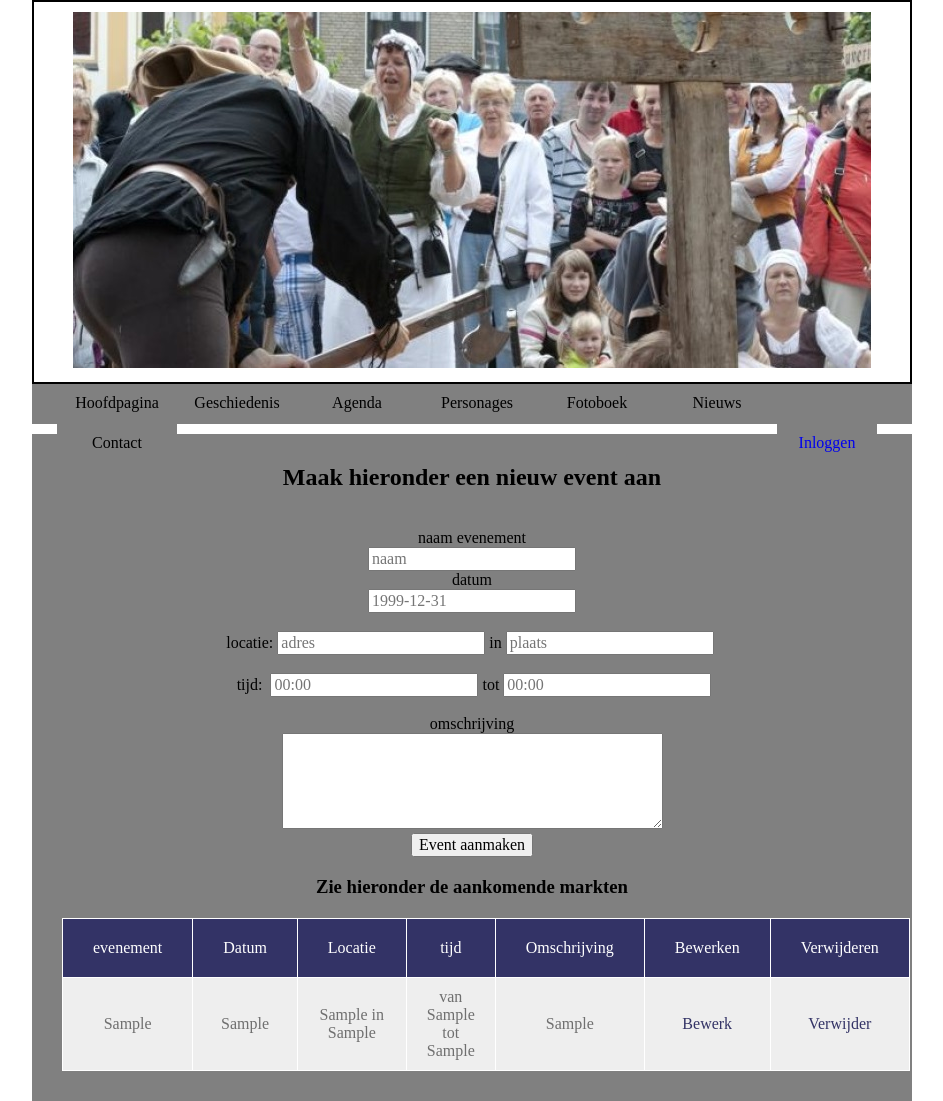
After one commit to Svries/KBSLLH, a PHP site: page /eventmaken.php in a window 1280 px wide. The commit adds this page. Shown: the whole page, without its empty margins (168-1111 px from the left). Run offline with PHP 8.4, Linux system fonts and the light colour scheme; tables that the repository leaves empty or names only in its code hold one stand-in row (values such as "Sample post"); some web fonts are replaced.

Commit message:
event maken

```diff
--- /dev/null
+++ b/eventmaken.php
@@ -0,0 +1,125 @@
+<!DOCTYPE html>
+<?php
+    require 'connection.php';
+$melding = "";
+$datum = "";
+if (isset($_GET["datum"])) {
+    $datum = $_GET["datum"];
+}
+
+$begintijd = "";
+if (isset($_GET["begintijd"])) {
+    $begintijd = $_GET["begintijd"];
+}
+
+$plaats = "";
+if (isset($_GET["plaats"])) {
+    $plaats = $_GET["plaats"];
+}
+
+$adres = "";
+if (isset($_GET["adres"])) {
+    $adres = $_GET["adres"];
+}
+
+$naam = "";
+if (isset($_GET["naam"])) {
+    $naam = $_GET["naam"];
+}
+
+$omschrijving = "";
+if (isset($_GET["omschrijving"])) {
+    $omschrijving = $_GET["omschrijving"];
+}
+
+$eindtijd = "";
+if (isset($_GET["eindtijd"])) {
+    $eindtijd = $_GET["eindtijd"];
+}
+    if (isset($_POST["Event_aanmaken"])) {
+        // op toevoegen geklikt, nummer bestaat en nummer is niet leeg
+        $query = $con->prepare("INSERT INTO evenement(Datum, begintijd, plaats, adres, naam, omschrijving, eindtijd) VALUES(?,?,?,?,?,?,?)");
+        $query->execute(array($_POST["datum"], $_POST["begintijd"], $_POST["plaats"], $_POST["adres"], $_POST["naam"], $_POST["omschrijving"], $_POST["eindtijd"]));
+    }
+$query = $con->prepare("SELECT * FROM evenement");
+    $query->execute();
+    $agenda = $query->fetchAll();
+    $con = NULL;
+    ?>
+<html>
+    <head>
+        <link href="agendaopmaak.css" rel="stylesheet" type="text/css"/>
+		<?php include 'head.php'; ?>
+    </head>
+     <body>
+    	<header>
+    	   <?php include 'header.php'; ?>
+    	   </header>
+             <div class="info">
+                <!-- google agenda iframe -->
+                <!--  <div class="agenda">
+                     <iframe src="https://calendar.google.com/calendar/embed?mode=AGENDA&amp;height=600&amp;wkst=1&amp;bgcolor=grey&amp;src=j3ft4po2nu6490gg7q8g67dmjk%40group.calendar.google.com&amp;color=%2323164E&amp;ctz=Europe%2FAmsterdam" style="border-width:0" width="600" height="600" frameborder="0" scrolling="no"></iframe>
+                   -->
+                   <h2>Maak hieronder een nieuw event aan</h2>
+                    <br>
+                   <form method="post" action="eventmaken.php">
+                    naam evenement<br>
+                    <input type="text" name="naam" placeholder="naam">
+                    <br>
+                    datum<br>
+                    <input type="text" name="datum" placeholder="1999-12-31"><br><br>
+                    locatie: <input type="text" name="adres" placeholder="adres"> in <input type="text" name="plaats" placeholder="plaats">&nbsp; <br><br>
+                    &nbsp;tijd:&nbsp; <input type="text" name="begintijd" placeholder="00:00"> tot <input type="text" name="eindtijd" placeholder="00:00"><br><br>
+                    omschrijving<br>
+                    <textarea rows="5" cols="40" name="omschrijving">
+                    </textarea><br>
+                    <input type="submit" name="Event aanmaken" value="Event aanmaken">
+                   <form>
+                    <?php
+           //          if(isset($_POST["submit"]))
+           // {
+
+           // }
+
+           // $errors=array();
+
+           // if (empty($_POST["naam"]))
+           // { //deze gaat via de error in begin
+           //  echo $errors["naam"] = "naam kan niet leeg zijn" ;
+           //   //laat de tekst niet zien?
+           //  }
+
+           //  if (empty($_POST["mail"]))
+           // { //deze gaat via de error in begin
+           //      echo "<br/>";
+           //      echo $errors["naam"] = "Je mail kan niet leeg zijn " ;
+           // }
+           ?>
+                   <h3>Zie hieronder de aankomende markten</h3>
+                   <table class="agenda">
+                <tr>
+                    <th>evenement</th>
+                    <th>Datum</th>
+                    <th>Locatie</th>
+                    <th>tijd</th>
+                    <th>Omschrijving</th>
+                    <th>Bewerken</th>
+                    <th>Verwijderen</th>
+                </tr>
+                <?php
+                foreach ($agenda as $punt) {
+                    print("\n\t<tr>");
+                    print("\n\t\t<td>" . $punt["naam"] . "</td>");
+                    print("\n\t\t<td>" . $punt["datum"] . "</td>");
+                    print("\n\t\t<td>" . $punt["adres"] . " in " . $punt["plaats"] . "</td>");
+                    print("\n\t\t<td>" . "van " . $punt["begintijd"] . " tot " . $punt["eindtijd"] . "</td>");
+                    print("\n\t\t<td>" . $punt["omschrijving"] . "</td>");
+                    print("<td><a href=\"eventbewerk.php?id=" . $punt["id"] . "\">Bewerk</a></td>");
+                    print("<td><a href=\"eventverwijder.php?id=" . $punt["id"] . "\">Verwijder</a></td>");
+                    print("\n\t</tr>");
+                }
+                ?>
+            </div>
+        </div>
+    </body>
+</html>
--- a/index.php
+++ b/index.php
@@ -10,8 +10,9 @@
         <div class="info">
             <a href="spelersoverzicht.php">Spelersoverzicht</a> <br>
             <a href="materiaaloverzicht.php">Materiaaloverzicht</a> <br>
-            <a href="materiaalperspeler.php">Materiaal per speler</a>  <br>
-            <a href="inschrijf.php">Inschrijven evenementen</a>
+            <a href="materiaalperspeler.php">Materiaal per speler</a> <br>
+            <a href="inschrijf.php">Inschrijven evenementen</a> <br>
+            <a href="eventmaken.php">Plan een nieuwe markt in</a>
         </div>
 
     </body>
```
